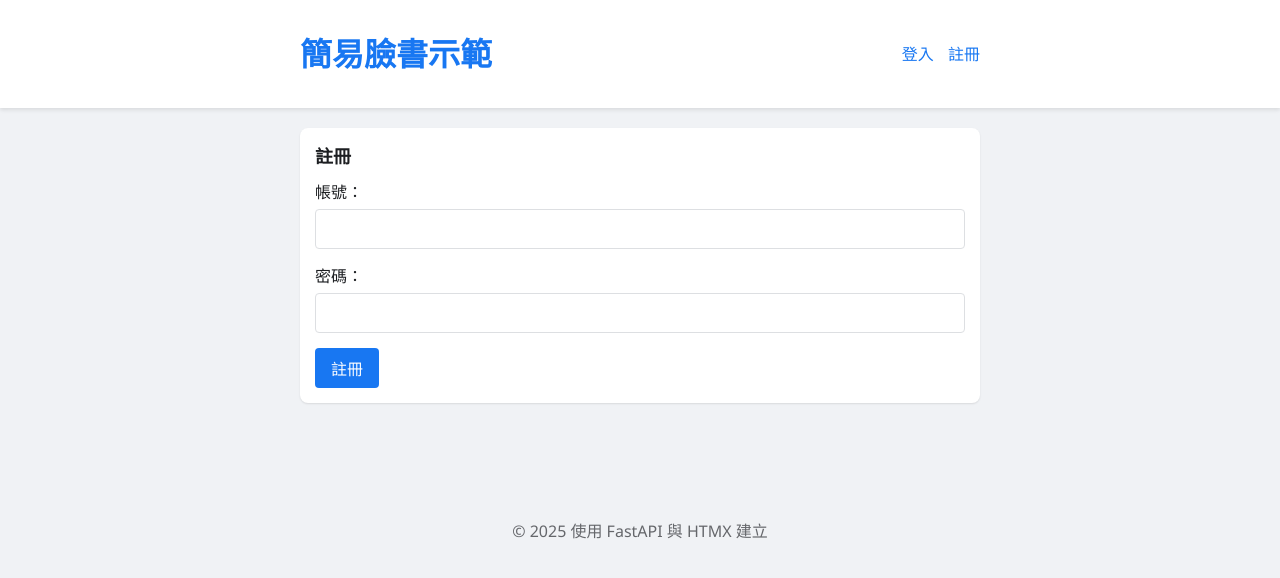
After one commit to pomeloJ/demofb, a FastAPI app: template templates/register.html in a window 1280 px wide. The commit adds this page. Shown: the top 578 px of the page. Run offline with FastAPI, Linux system fonts and the light colour scheme; the template is opened without the code that fills it, so the values that code supplies are empty; some libraries are stand-ins or nearby versions.

Commit message:
Add user authentication with login and registration

```diff
--- a/main.py
+++ b/main.py
@@ -1,13 +1,17 @@
 from fastapi import FastAPI, Request, Form, HTTPException
 from fastapi.templating import Jinja2Templates
 from fastapi.staticfiles import StaticFiles
-from fastapi.responses import HTMLResponse
+from fastapi.responses import HTMLResponse, RedirectResponse
 from pydantic import BaseModel
 from datetime import datetime
 from typing import List, Dict, Optional
+from starlette.middleware.sessions import SessionMiddleware
 import uuid
 
 app = FastAPI(title="Simple Facebook Demo")
+
+# Enable sessions for simple authentication
+app.add_middleware(SessionMiddleware, secret_key="demo-secret-key")
 
 # Setup templates
 templates = Jinja2Templates(directory="templates")
@@ -24,28 +28,95 @@ next_post_id = 1
 next_comment_id = 1
 
 # Helper functions
-def get_or_create_user(name: str) -> int:
-    """Get user by name or create a new user"""
+def find_user_by_name(name: str) -> Optional[dict]:
+    """Return a user dict by name if exists"""
+    for user in users.values():
+        if user["name"] == name:
+            return user
+    return None
+
+
+def create_user(name: str, password: str) -> int:
+    """Create a new user and return its ID"""
     global next_user_id
-    # Check if user exists
-    for user_id, user in users.items():
-        if user["name"] == name:
-            return user_id
-
-    # Create new user
     user_id = next_user_id
-    users[user_id] = {"id": user_id, "name": name}
+    users[user_id] = {"id": user_id, "name": name, "password": password}
     next_user_id += 1
     return user_id
+
+
+def get_current_user(request: Request) -> Optional[dict]:
+    """Get currently logged-in user from the session"""
+    user_id = request.session.get("user_id")
+    if user_id is None:
+        return None
+    return users.get(user_id)
 
 @app.get("/", response_class=HTMLResponse)
 async def root(request: Request):
     """Redirect to posts page"""
-    return templates.TemplateResponse("base.html", {"request": request, "redirect": "/posts"})
+    user = get_current_user(request)
+    return templates.TemplateResponse(
+        "base.html",
+        {"request": request, "redirect": "/posts", "user": user}
+    )
+
+
+@app.get("/register", response_class=HTMLResponse)
+async def register_get(request: Request):
+    """Display registration form"""
+    return templates.TemplateResponse(
+        "register.html",
+        {"request": request}
+    )
+
+
+@app.post("/register", response_class=HTMLResponse)
+async def register_post(request: Request, name: str = Form(...), password: str = Form(...)):
+    """Handle user registration"""
+    if find_user_by_name(name):
+        return templates.TemplateResponse(
+            "register.html",
+            {"request": request, "error": "使用者名稱已存在"}
+        )
+
+    user_id = create_user(name, password)
+    request.session["user_id"] = user_id
+    return RedirectResponse(url="/posts", status_code=303)
+
+
+@app.get("/login", response_class=HTMLResponse)
+async def login_get(request: Request):
+    """Display login form"""
+    return templates.TemplateResponse(
+        "login.html",
+        {"request": request}
+    )
+
+
+@app.post("/login", response_class=HTMLResponse)
+async def login_post(request: Request, name: str = Form(...), password: str = Form(...)):
+    """Handle user login"""
+    user = find_user_by_name(name)
+    if not user or user.get("password") != password:
+        return templates.TemplateResponse(
+            "login.html",
+            {"request": request, "error": "登入失敗"}
+        )
+    request.session["user_id"] = user["id"]
+    return RedirectResponse(url="/posts", status_code=303)
+
+
+@app.get("/logout")
+async def logout(request: Request):
+    """Log the current user out"""
+    request.session.pop("user_id", None)
+    return RedirectResponse(url="/posts", status_code=303)
 
 @app.get("/posts", response_class=HTMLResponse)
 async def get_posts(request: Request):
     """Get all posts"""
+    user = get_current_user(request)
     posts_list = list(posts.values())
     # Sort by created_at (newest first)
     posts_list.sort(key=lambda x: x["created_at"], reverse=True)
@@ -57,13 +128,12 @@ async def get_posts(request: Request):
     template_name = "posts_content.html" if request.headers.get("HX-Request") else "posts.html"
     return templates.TemplateResponse(
         template_name,
-        {"request": request, "posts": posts_list}
+        {"request": request, "posts": posts_list, "user": user}
     )
 
 @app.post("/posts/new", response_class=HTMLResponse)
 async def create_post(
     request: Request,
-    name: str = Form(...),
     content: str = Form(...)
 ):
     """Create a new post"""
@@ -72,8 +142,11 @@ async def create_post(
     if not content.strip():
         raise HTTPException(status_code=400, detail="貼文內容不能為空")
 
-    # Get or create user
-    user_id = get_or_create_user(name)
+    # Require logged-in user
+    user = get_current_user(request)
+    if not user:
+        raise HTTPException(status_code=401, detail="請先登入")
+    user_id = user["id"]
 
     # Create new post
     post_id = next_post_id
@@ -98,6 +171,7 @@ async def create_post(
 @app.get("/posts/{post_id}/comments", response_class=HTMLResponse)
 async def get_comments(request: Request, post_id: int):
     """Get comments for a specific post"""
+    user = get_current_user(request)
     if post_id not in posts:
         raise HTTPException(status_code=404, detail="找不到貼文")
 
@@ -111,14 +185,13 @@ async def get_comments(request: Request, post_id: int):
 
     return templates.TemplateResponse(
         "comment_list.html",
-        {"request": request, "comments": post_comments, "post_id": post_id}
+        {"request": request, "comments": post_comments, "post_id": post_id, "user": user}
     )
 
 @app.post("/posts/{post_id}/comments/new", response_class=HTMLResponse)
 async def create_comment(
     request: Request,
     post_id: int,
-    name: str = Form(...),
     content: str = Form(...)
 ):
     """Create a new comment for a post"""
@@ -130,8 +203,11 @@ async def create_comment(
     if not content.strip():
         raise HTTPException(status_code=400, detail="留言內容不能為空")
 
-    # Get or create user
-    user_id = get_or_create_user(name)
+    # Require logged-in user
+    user = get_current_user(request)
+    if not user:
+        raise HTTPException(status_code=401, detail="請先登入")
+    user_id = user["id"]
 
     # Create new comment
     comment_id = next_comment_id
--- a/static/styles.css
+++ b/static/styles.css
@@ -32,6 +32,16 @@ h1, h2, h3, h4, h5, h6 {
     background-color: white;
     box-shadow: 0 2px 4px rgba(0, 0, 0, 0.1);
     padding: 10px 0;
+}
+
+.nav-link {
+    margin-left: 10px;
+    text-decoration: none;
+    color: var(--primary-color);
+}
+
+.error {
+    color: red;
 }
 
 .header h1 {
--- a/templates/base.html
+++ b/templates/base.html
@@ -16,8 +16,17 @@
 </head>
 <body>
     <header class="header">
-        <div class="container">
+        <div class="container d-flex justify-between align-center">
             <h1>簡易臉書示範</h1>
+            <nav>
+                {% if user %}
+                    <span>歡迎，{{ user.name }}</span>
+                    <a href="/logout" class="nav-link">登出</a>
+                {% else %}
+                    <a href="/login" class="nav-link">登入</a>
+                    <a href="/register" class="nav-link">註冊</a>
+                {% endif %}
+            </nav>
         </div>
     </header>
 
--- /dev/null
+++ b/templates/register.html
@@ -0,0 +1,19 @@
+{% extends "base.html" %}
+
+{% block content %}
+<div class="form-container">
+    <h2 class="form-title">註冊</h2>
+    {% if error %}<p class="error">{{ error }}</p>{% endif %}
+    <form method="post">
+        <div class="form-group">
+            <label for="name">帳號：</label>
+            <input type="text" id="name" name="name" class="form-control" required>
+        </div>
+        <div class="form-group">
+            <label for="password">密碼：</label>
+            <input type="password" id="password" name="password" class="form-control" required>
+        </div>
+        <button type="submit" class="btn">註冊</button>
+    </form>
+</div>
+{% endblock %}
```
Also changed, not shown: templates/comment_list.html (+4 -3 lines), templates/login.html (added, +19 -0 lines), templates/posts_content.html (+6 -4 lines).
